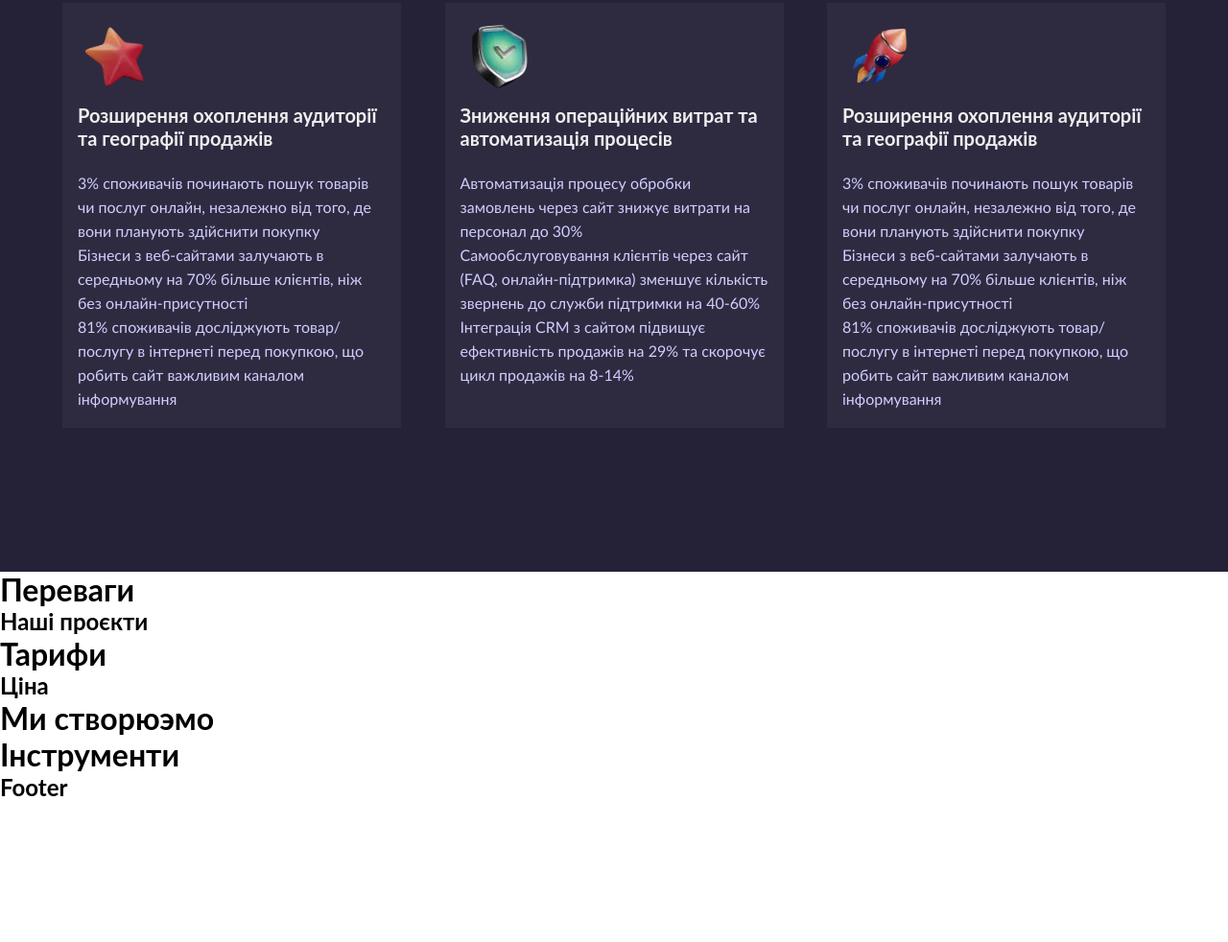
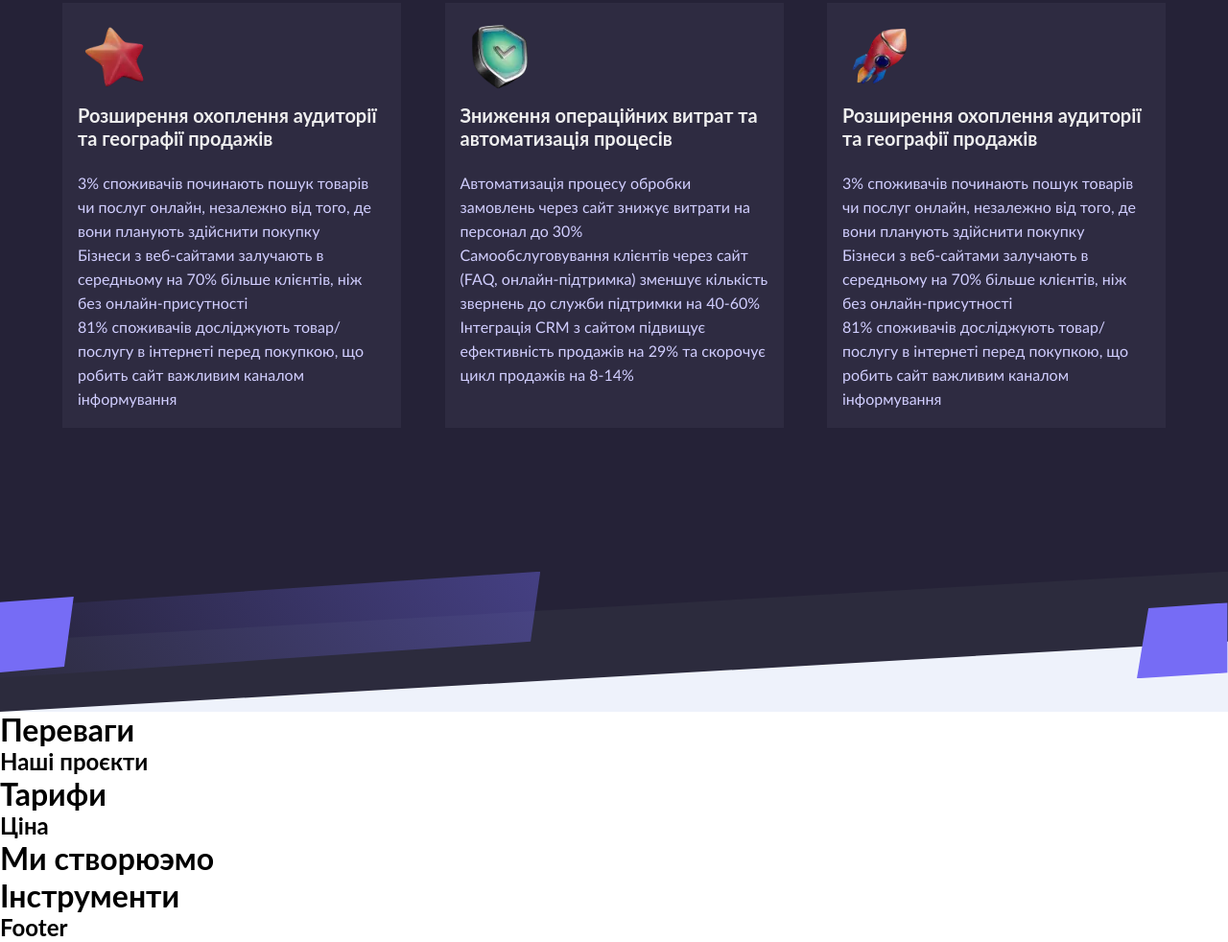
Before and after one commit to Yuriy-fullstack-webdev/PetProject_WebSite_DD_Landing, an Astro site: page / in a window 1280 px wide. Shown: the part 595-1577 px from the top of the page at 96% size. Before the commit the page ends 1431 px from the top, so only its background shows below. Built offline with nearby package versions, Linux system fonts and the light colour scheme; Astro itself is replaced by a stand-in of ours; a web font is replaced by a local one.

Commit message:
end ABOUT + add separator about

```diff
--- a/src/components/About.astro
+++ b/src/components/About.astro
@@ -113,6 +113,15 @@ import img_3_Src from "../assets/images/about/img3.webp";
     </main>
   </div>
 </section>
+<section class="separator">
+  <div class="triangle-bottom"></div>
+  <div class="triangle-top"></div>
+
+  <div class="parallelogram1"></div>
+  <div class="parallelogram2"></div>
+  <div class="parallelogram3 parallelogram3--left"></div>
+  <div class="parallelogram3 parallelogram3--right"></div>
+</section>
 
 <style>
   .about {
@@ -126,6 +135,73 @@ import img_3_Src from "../assets/images/about/img3.webp";
     justify-content: space-between;
     gap: var(--gap-base);
     margin-top: clamp(2.5rem, -0.202rem + 9.398vw, 5.625rem); /** 992-90 460-40*/
+  }
+
+  /** separator*/
+  .separator {
+    position: relative;
+    width: 100%;
+    height: clamp(3.438rem, 0.24rem + 11.122vw, 10.25rem);/** 1440-164 460-55*/
+  }
+
+  .triangle-top {
+    position: absolute;
+    top: -1px;
+    left: 0;
+    width: inherit;
+    height: inherit;
+    background-color: var(--bg-primary);
+    clip-path: polygon(0 0, 100% 0%, 100% 5%, 0% 100%);
+  }
+
+  .triangle-bottom {
+    position: absolute;
+    top: 0;
+    right: 0;
+    width: inherit;
+    height: inherit;
+    background-color: var(--bg-secondary);
+    clip-path: polygon(100% 0, 0% 100%, 100% 100%);
+  }
+
+  .parallelogram1 {
+    position: absolute;
+    top: 0;
+    right: 0;
+    width: inherit;
+    height: inherit;
+    background-color: var(--bg-shape1);
+    clip-path: polygon(100% 0, 100% 50%, 0 100%, 0 50%);
+  }
+
+  .parallelogram2 {
+    position: absolute;
+    top: 0;
+    left: 0;
+    width: 44%;
+    height: inherit;
+    background: linear-gradient(231.49deg, rgba(116, 108, 245, 0.4),rgba(116, 108, 245, 0) 100%);
+    clip-path: polygon(0% 26%, 100% 0%, 98.2% 50%, 0% 76%);
+  }
+
+  .parallelogram3 {
+    position: absolute;
+    height: inherit;
+    background-color: var(--bg-shape2);
+    clip-path: polygon(0% 4%, 100% 0%, 87.2% 50%, 0% 54%);
+  }
+
+  .parallelogram3--left {
+    top: 18%;
+    left: 0;
+    width: 6%;
+  }
+
+  .parallelogram3--right {
+    top: -24%;
+    right: 0;
+    width: 7.4%;
+    transform: rotate(180deg);
   }
 
   /** НАЧАЛО СТИЛИ которые касаються AboutCard*/
--- /dev/null
+++ b/src/components/blocks/Separator-1440_164.astro
@@ -0,0 +1,22 @@
+---
+
+---
+<section class="separator">
+    <div class="triangle-top">
+
+    </div>
+    <div class="triangle-bottom">
+
+    </div>
+</section>
+
+<style>
+    .triangle {
+   width: 0px;
+   height: 0px;
+   border-style: solid;
+   border-width: 46px 400px 0 0;
+   border-color: #252237 transparent transparent transparent;
+   transform: rotate(0deg);
+}
+</style>
--- a/src/layouts/Layout.astro
+++ b/src/layouts/Layout.astro
@@ -39,5 +39,6 @@ const { title, author, description } = Astro.props;
     line-height: var(--line-height-m);
     text-rendering: optimizeLegibility;
     scroll-behavior: smooth;
+    background-color: transparent;
   }
 </style>
--- a/src/styles/global.css
+++ b/src/styles/global.css
@@ -40,6 +40,10 @@
 
     /*background*/
     --bg-primary: #252237; /* rgba(37, 34, 55, 1);*/
+    --bg-secondary: #eef2fb; /* rgba(238, 242, 251, 1);*/
+
+    --bg-shape1: #2c2b3d; /* rgba(44, 43, 61, 1)*/
+    --bg-shape2: #766CF5;
 
     --bg-opacity1: #d1ceff0d; /* rgba(209, 206, 255, 0.05)*/
 
```
